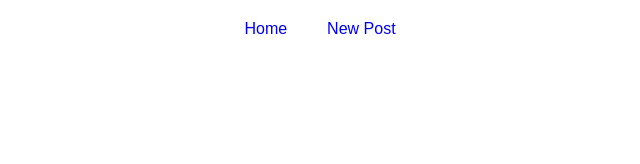
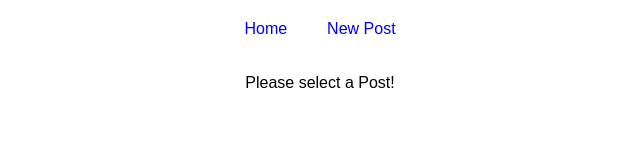
Before and after one commit to makomweb/notes-react-course, a React (Create React App) app in the folder starting-project/: page /posts/1 in a window 1280 px wide. Shown: the top 164 px of the page, without its empty margins (320-960 px from the left). Built offline with nearby package versions, Linux system fonts and the light colour scheme; no server answers.

Commit message:
prevents FullPost being rendered when /new-post was clicked

```diff
--- a/starting-project/src/containers/Blog/Blog.js
+++ b/starting-project/src/containers/Blog/Blog.js
@@ -35,7 +35,7 @@ class Blog extends Component {
                 </header>
                 <Route path="/" exact component={Posts} />
                 <Route path="/new-post" component={NewPost} />
-                <Route path="/:id" exact component={FullPost} />
+                <Route path="/posts/:id" exact component={FullPost} />
             </div>
         );
     }
--- a/starting-project/src/containers/Blog/Posts/Posts.js
+++ b/starting-project/src/containers/Blog/Posts/Posts.js
@@ -35,7 +35,7 @@ class Posts extends Component {
         const errorMessage = <p style={{ textAlign: 'center' }}>Something went wrong!</p>
         const posts = this.state.posts.map(p => {
             return (
-                <Link to={'/' + p.id} key={p.id} >
+                <Link to={'/posts/' + p.id} key={p.id} >
                     <Post title={p.title} author={p.author} clicked={() => this.onPostClick(p.id)} />
                 </Link>
             );
```
